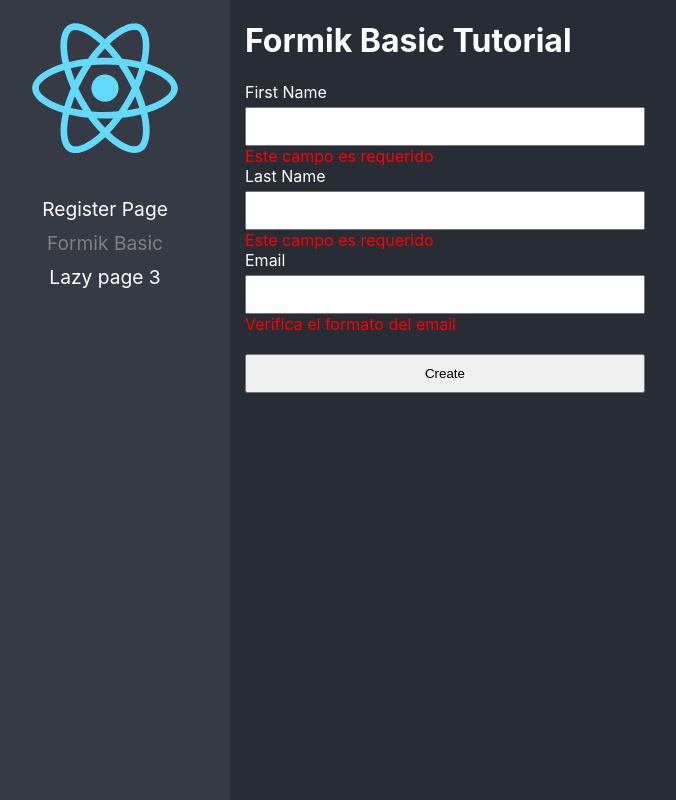
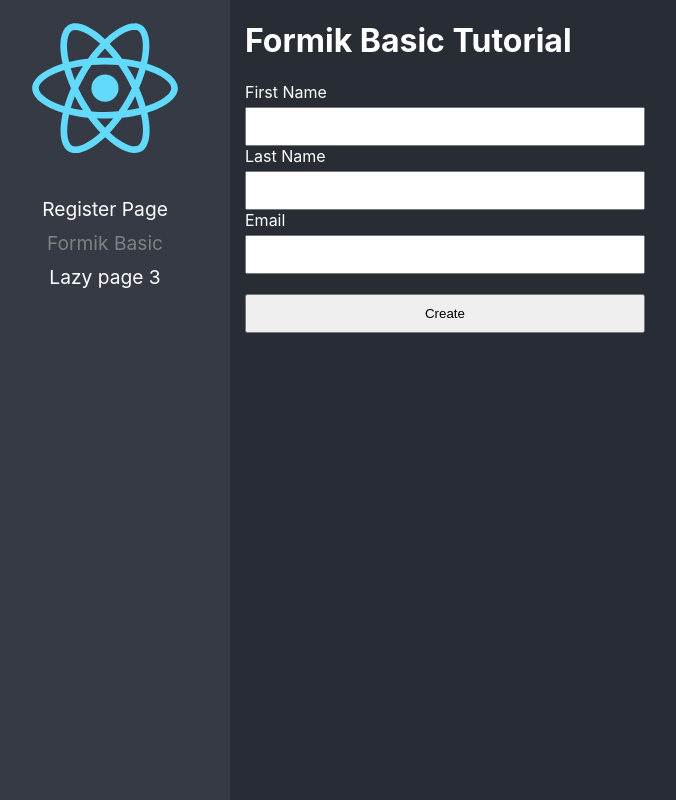
Before and after one commit to ivantabera/react-app, a React (Create React App) app: page /formik-basic in a window 1280 px wide. Shown: the whole page, without its empty margins (20-696 px from the left). Built offline with nearby package versions, Linux system fonts and the light colour scheme.

Commit message:
Formik - Mostrar valores en los campos

```diff
--- a/src/03-forms/pages/FormikBasicPage.tsx
+++ b/src/03-forms/pages/FormikBasicPage.tsx
@@ -35,7 +35,15 @@ export const FormikBasicPage = () => {
         return errors
     };
 
-    const { handleChange, values, handleSubmit } = useFormik({
+    /*
+        handleChange : Se ejecuta si hay cambios en el input
+        values : obtener el valor del input
+        handleSubmit : Se ejecuta si hay algun submit del formulario
+        errors : nos informa de los errores del formulario
+        touched : se ejecuta si algun input fue tocado
+        handleBlur : se ejecuta si algun input fue manipulado o si se salio de el
+    */
+    const { handleChange, values, handleSubmit, errors, touched, handleBlur } = useFormik({
         initialValues:{
             firstName:'',
             lastName:'',
@@ -58,27 +66,30 @@ export const FormikBasicPage = () => {
                     type="text"
                     name="firstName"
                     onChange={ handleChange}
+                    onBlur={ handleBlur }
                     value={ values.firstName }
                 />
-                <span>Este campo es requerido</span>
+                { touched.firstName && errors.firstName && <span>{ errors.firstName }</span>}
 
                 <label htmlFor="lastName">Last Name</label>
                 <input
                     type="text"
                     name="lastName"
                     onChange={ handleChange}
+                    onBlur={ handleBlur }
                     value={ values.lastName }
                 />
-                <span>Este campo es requerido</span>
+                { touched.lastName && errors.lastName && <span>{ errors.lastName }</span>}
 
                 <label htmlFor="email">Email</label>
                 <input
                     type="email"
                     name="email"
                     onChange={ handleChange}
+                    onBlur={ handleBlur }
                     value={ values.email }
                 />
-                <span>Verifica el formato del email</span>
+                { touched.email && errors.email && <span>{ errors.email }</span>}
 
                 <button type="submit">Create</button>
 
```
